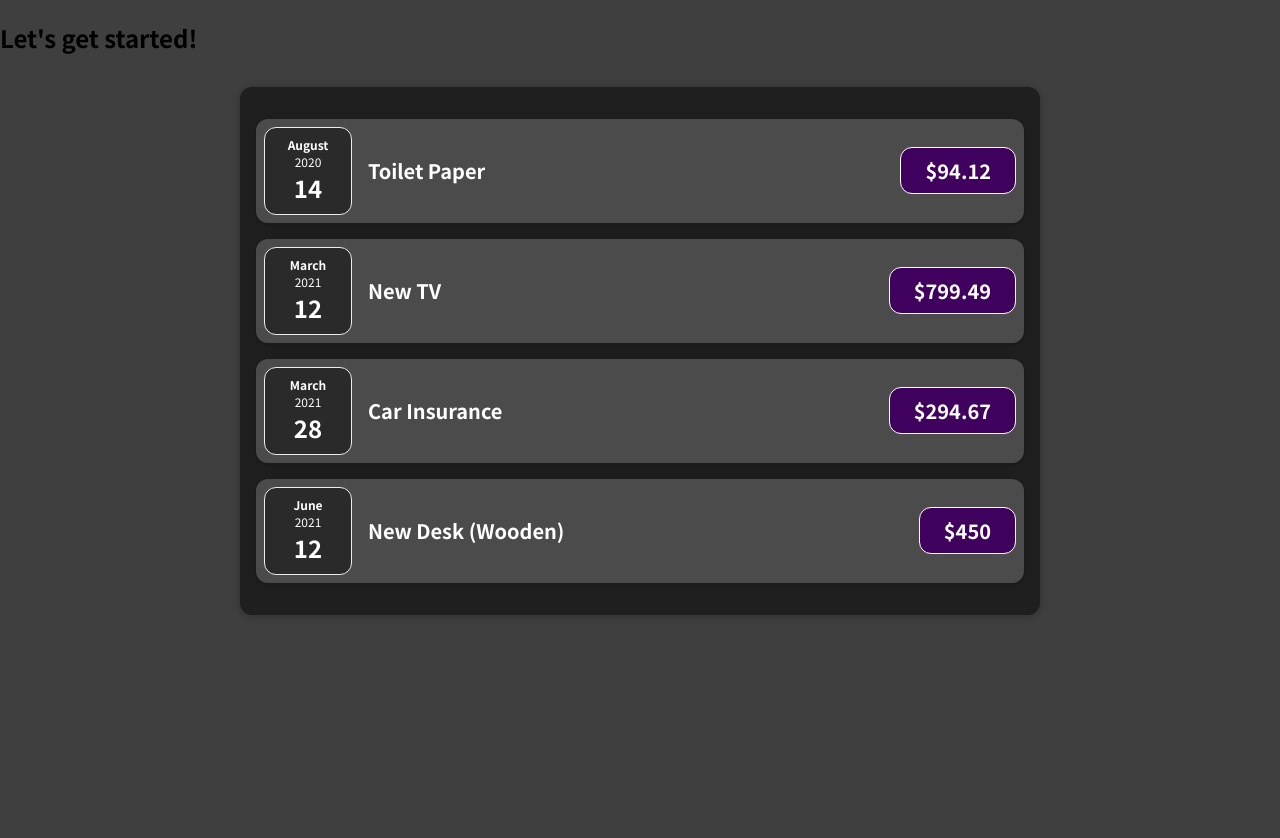
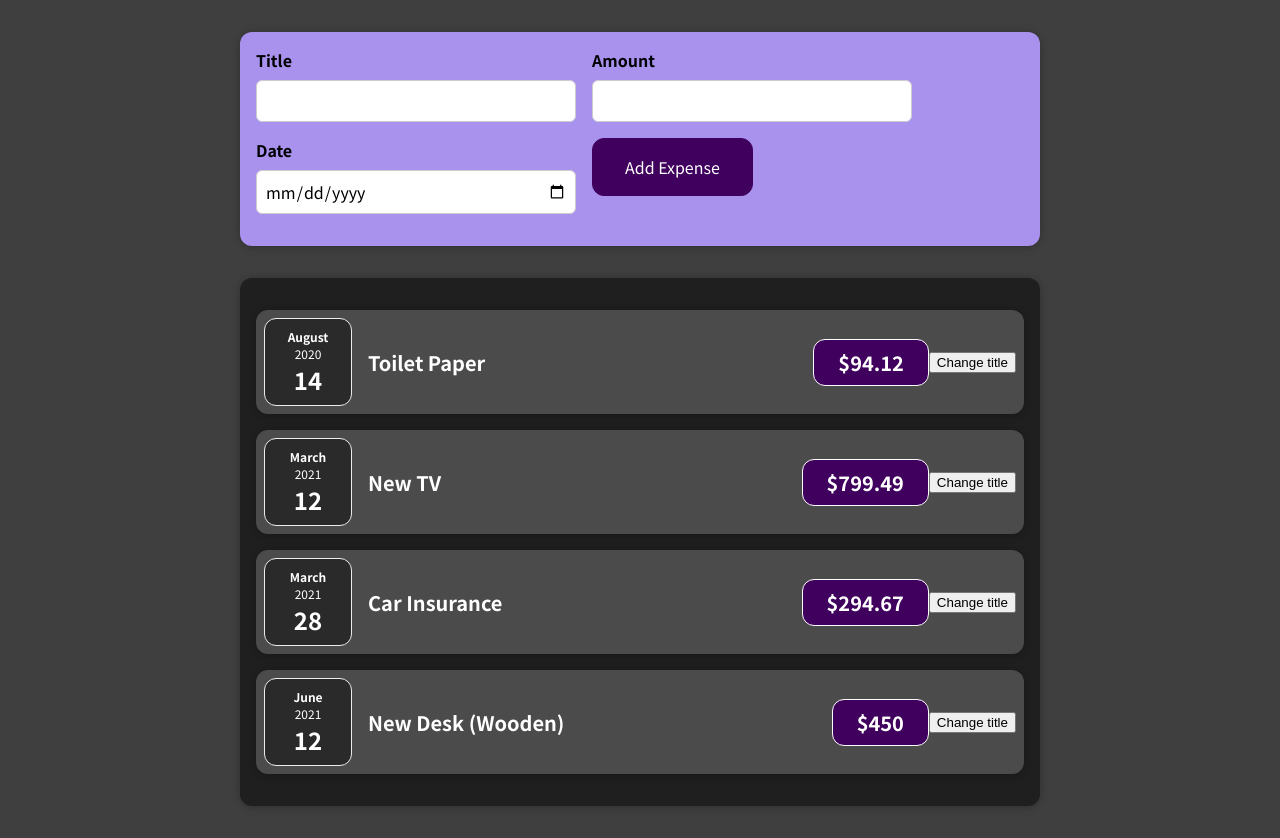
Before and after one commit to bob134552/01-React-App, a React (Create React App) app: page / in a window 1280 px wide. Before the commit the page ends 800 px from the top, so only its background shows below. Built offline with nearby package versions, Linux system fonts and the light colour scheme.

Commit message:
added expenseform and newexpense

```diff
--- a/src/App.js
+++ b/src/App.js
@@ -1,5 +1,5 @@
 import Expenses from "./components/Expenses/Expenses";
-
+import NewExpense from "./components/NewExpense/NewExpense";
 const App = () => {
   const expenses = [
     {
@@ -25,7 +25,7 @@
 
   return (
     <div>
-      <h2>Let's get started!</h2>
+      <NewExpense/>
         <Expenses
           expenses={expenses}
         />
--- a/src/components/Expenses/ExpenseItem.js
+++ b/src/components/Expenses/ExpenseItem.js
@@ -1,15 +1,25 @@
+import { useState } from 'react';
+
 import ExpenseDate from './ExpenseDate';
 import './ExpenseItem.css'
 import Card from '../UI/Card'
+import React from 'react';
 
 const ExpenseItem = (props) => {
+    const [title, setTitle] = useState(props.title);
+
+    const clickHandler = () => {
+        setTitle("Updated!");
+    };
+
     return (
         <Card className="expense-item">
             <ExpenseDate date={props.date}/>
             <div className="expense-item__description">
-                <h2>{ props.title }</h2>
+                <h2>{ title }</h2>
                 <div className='expense-item__price'>${ props.amount }</div>
             </div>
+            <button onClick={clickHandler}>Change title</button>
         </Card>
     );
 }
--- /dev/null
+++ b/src/components/NewExpense/ExpenseForm.css
@@ -0,0 +1,26 @@
+.new-expense__controls {
+    display: flex;
+    flex-wrap: wrap;
+    gap: 1rem;
+    margin-bottom: 1rem;
+    text-align: left;
+}
+
+.new-expense__control label {
+    font-weight: bold;
+    margin-bottom: 0.5rem;
+    display: block;
+}
+
+.new-expense__control input {
+    font: inherit;
+    padding: 0.5rem;
+    border-radius: 6px;
+    border: 1px solid #ccc;
+    width: 20rem;
+    max-width: 100%;
+}
+
+.new-expense__actions {
+    text-align: right;
+}
--- /dev/null
+++ b/src/components/NewExpense/ExpenseForm.js
@@ -0,0 +1,79 @@
+import { useState } from 'react';
+import './ExpenseForm.css'
+
+const ExpenseForm = () => {
+    // const [enteredTitle, setEnteredTitle] = useState('');
+    // const [enteredAmount, setEnteredAmount] = useState('');
+    // const [enteredDate, setEnteredDate] = useState('');
+    const [userInput, setUserInput] = useState({
+        enteredTitle: '',
+        enteredAmount: '',
+        enteredDate: ''
+    });
+
+
+    const titleChangeHandler = (event) => {
+        // setEnteredTitle(event.target.value);
+
+        // setUserInput({
+        //     ...userInput,
+        //     enteredTitle: event.target.value,
+        // });
+
+        setUserInput((prevState)=> {
+            return {...prevState, enteredTitle: event.target.value};
+        });
+    };
+
+    const amountChangeHandler = (event) => {
+        // setEnteredAmount(event.target.value);
+        // Ideally use above when new state
+
+        // setUserInput({
+        //     ...userInput,
+        //     enteredAmount: event.target.value,
+        // });
+        // Another option but the one below is optimal when update depends on previous state.
+
+        setUserInput((prevState)=> {
+            return {...prevState, enteredAmount: event.target.value};
+        });
+    };
+
+    const dateChangeHandler = (event) => {
+        // setEnteredDate(event.target.value);
+
+        // setUserInput({
+        //     ...userInput,
+        //     enteredDate: event.target.value,
+        // });
+
+        setUserInput((prevState)=> {
+            return {...prevState, enteredDate: event.target.value};
+        });
+    };
+
+    return (
+        <form>
+            <div className='new-expense__controls'>
+                <div className="new-expense__control">
+                    <label>Title</label>
+                    <input type='text' onChange={titleChangeHandler}/>
+                </div>
+                <div className="new-expense__control">
+                    <label>Amount</label>
+                    <input type='number' min="0.01" step="0.01" onChange={amountChangeHandler}/>
+                </div>
+                <div className="new-expense__control">
+                    <label>Date</label>
+                    <input type='date' min="2019-01-01" max="2022-12-31" onChange={dateChangeHandler}/>
+                </div>
+                <div className="new-expense__actions">
+                    <button type='submit'>Add Expense</button>
+                </div>
+            </div>
+        </form>
+    )
+};
+
+export default ExpenseForm;
--- /dev/null
+++ b/src/components/NewExpense/NewExpense.css
@@ -0,0 +1,38 @@
+.new-expense {
+	background-color: #a892ee;
+	padding: 1rem;
+	margin: 2rem auto;
+	width: 50rem;
+	max-width: 95%;
+	border-radius: 12px;
+	text-align: center;
+	box-shadow: 0 1px 8px rgba(0, 0, 0, 0.25);
+}
+
+.new-expense button {
+	font: inherit;
+	cursor: pointer;
+	padding: 1rem 2rem;
+	border: 1px solid #40005d;
+	background-color: #40005d;
+	color: white;
+	border-radius: 12px;
+	margin-right: 1rem;
+}
+
+.new-expense button:hover,
+.new-expense button:active {
+	background-color: #510674;
+	border-color: #510674;
+}
+
+.new-expense button.alternative {
+	color: #220131;
+	border-color: transparent;
+	background-color: transparent;
+}
+
+.new-expense button.alternative:hover,
+.new-expense button.alternative:active {
+	background-color: #ddb3f8;
+}
--- /dev/null
+++ b/src/components/NewExpense/NewExpense.js
@@ -0,0 +1,12 @@
+import React from "react";
+
+import './NewExpense.css'
+import ExpenseForm from "./ExpenseForm";
+
+const NewExpense = () => {
+    return <div className="new-expense">
+        <ExpenseForm/>
+    </div>
+};
+
+export default NewExpense;
```
